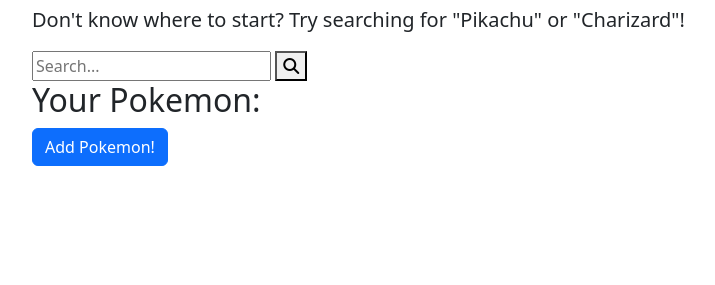
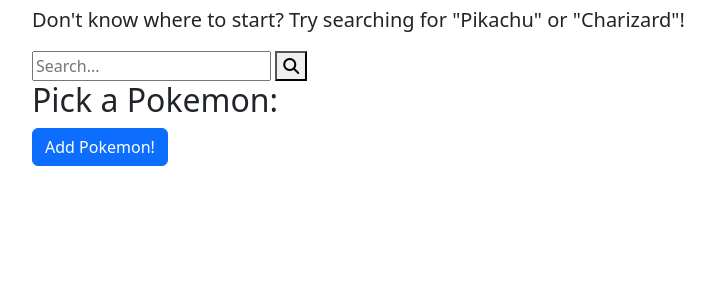
Before and after one commit to geenajackson/pokemon-team-rater, a Flask app: template templates/pokemon/search.html in a window 1280 px wide. Shown: the part 228-513 px from the top of the page, without its empty margins (50-765 px from the left). Run offline with Flask 2, Linux system fonts and the light colour scheme; the template is opened without the code that fills it, so the values that code supplies are empty; some libraries are stand-ins or nearby versions.

Commit message:
clarify selection of a pokemon

```diff
--- a/templates/pokemon/search.html
+++ b/templates/pokemon/search.html
@@ -13,8 +13,7 @@
         <button type="submit"><i class="fa-solid fa-magnifying-glass"></i></button>
     </form>
 
-
-    <h2>Your Pokemon:</h2>
+    <h2>Pick a Pokemon:</h2>
     <div>
         <form id="pokemon-display" action="/teams/{{team.id}}/add" method="POST">
             <button class="btn btn-primary" type="submit">Add Pokemon!</button>
```
